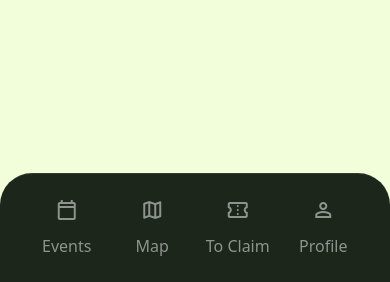
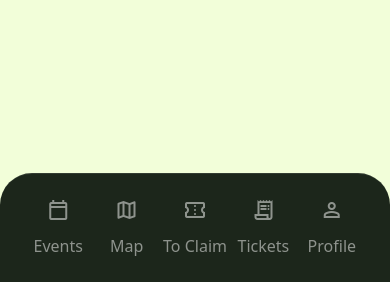
Before and after one commit to kyrstiesanjose-ctrl/AnimoClaim, a PHP site: page /video_feed/student/claim.php in a window 390 px wide. Shown: the part 562-844 px from the top of the page. Run offline with PHP 8.4, Linux system fonts and the light colour scheme; the visitor is signed in with stand-in values (Sample User, id 1); data that the repository does not hold is empty; some libraries are stand-ins or nearby versions.

Commit message:
revised components and updated student index.php to make it more mobile responsive

```diff
--- a/components/bottom_nav_student.php
+++ b/components/bottom_nav_student.php
@@ -1,10 +1,11 @@
-<nav class="md:hidden fixed bottom-0 left-0 w-full z-50 px-6 pb-6 pt-4 bg-[#1c261b] backdrop-blur-lg rounded-t-[32px] flex justify-around items-center border-t border-white/10">
+<nav class="md:hidden fixed bottom-0 left-0 w-full z-50 px-6 pt-4 bg-[#1c261b] backdrop-blur-lg rounded-t-[32px] flex justify-around items-center border-t border-white/10" style="padding-bottom: calc(1.5rem + env(safe-area-inset-bottom));">
     <?php
     // This array defines your mobile navigation items
     $links = [
-        ['events.php', 'calendar_today', 'Events'],
+        ['index.php', 'calendar_today', 'Events'],
         ['map.php', 'map', 'Map'],
         ['claim.php', 'confirmation_number', 'To Claim'],
+        ['tickets.php', 'receipt_long', 'Tickets'],
         ['profile.php', 'person', 'Profile']
     ];
 
--- a/components/sidebar_student.php
+++ b/components/sidebar_student.php
@@ -12,9 +12,10 @@
     <nav class="flex-1 px-4 py-8 flex flex-col gap-2">
         <?php
         $links = [
-            ['events.php', 'event_upcoming', 'Events'],
+            ['index.php', 'event_upcoming', 'Events'],
             ['map.php', 'map', 'Map'],
             ['claim.php', 'confirmation_number', 'To Claim'],
+            ['tickets.php', 'receipt_long', 'Tickets'],
             ['profile.php', 'person', 'Profile']
         ];
         foreach($links as $link) {
--- a/student/index.php
+++ b/student/index.php
@@ -51,7 +51,7 @@ $events = $stmt->fetchAll();
                             <?php echo htmlspecialchars($event['category']); ?>
                         </span>
                         <!-- Updated path to assets/pictures/ -->
-                        <img src="/claim/assets/pictures/<?php echo htmlspecialchars($event['image_url']); ?>" class="w-full h-full object-cover" alt="<?php echo htmlspecialchars($event['title']); ?>" />
+                        <img src="/claim/assets/pictures/<?php echo htmlspecialchars($event['image_url']); ?>" loading="lazy" class="w-full h-full object-cover" alt="<?php echo htmlspecialchars($event['title']); ?>" />
                     </div>
                     <div class="p-5 flex-1 flex flex-col justify-between bg-[#1c261b] text-white">
                         <div>
@@ -90,7 +90,7 @@ $events = $stmt->fetchAll();
                     data-category="<?php echo htmlspecialchars($event['category']); ?>"
                 >
                     <div class="w-16 h-16 rounded-xl overflow-hidden flex-shrink-0 relative">
-                        <img src="/claim/assets/pictures/Event_Poster.png" class="w-full h-full object-cover" alt="" />
+                        <img src="/claim/assets/pictures/Event_Poster.png" loading="lazy" class="w-full h-full object-cover" alt="" />
                     </div>
                     <div class="flex-1 min-w-0">
                         <h3 class="text-[#1c261b] font-bold text-xs md:text-sm truncate leading-tight mb-0.5">
```
